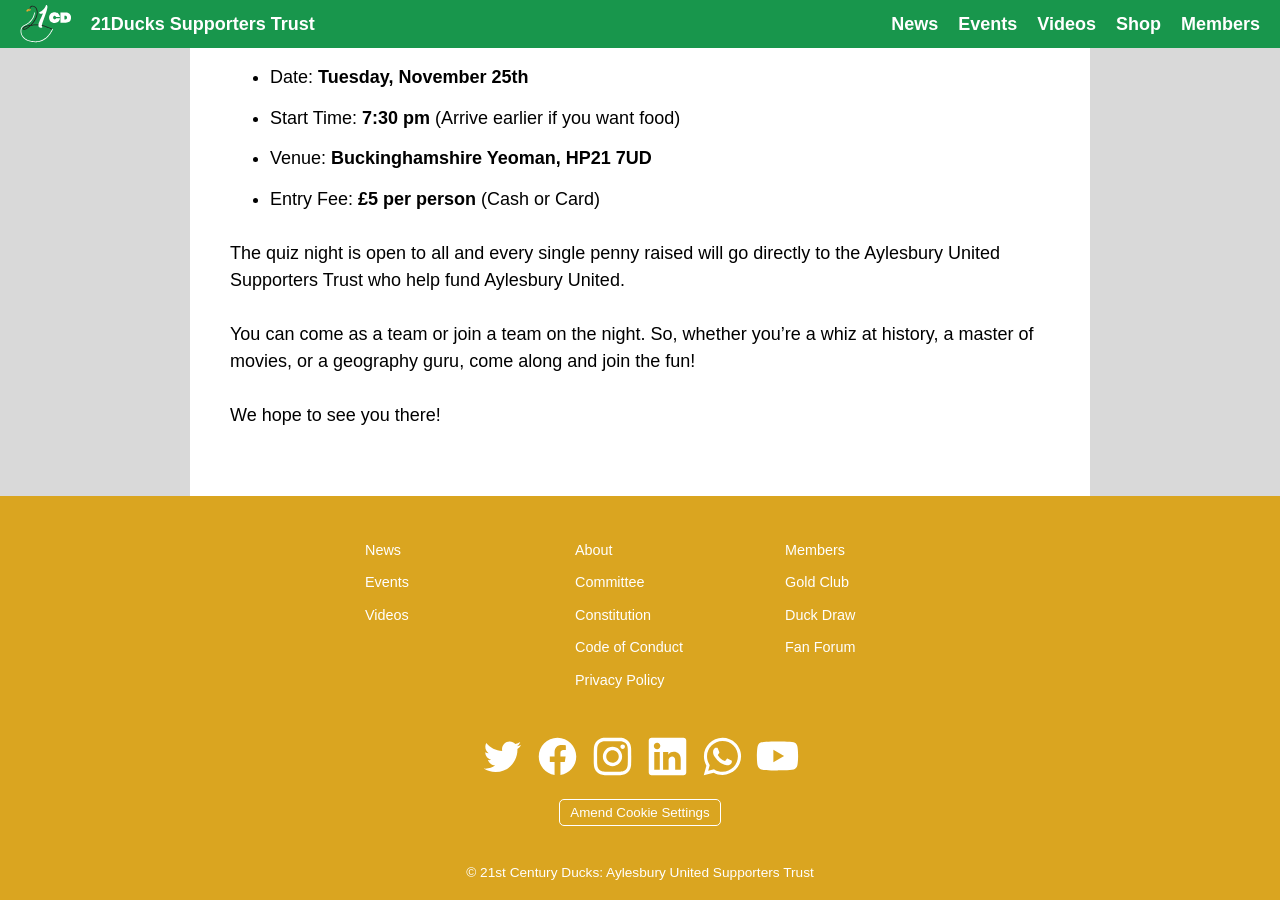
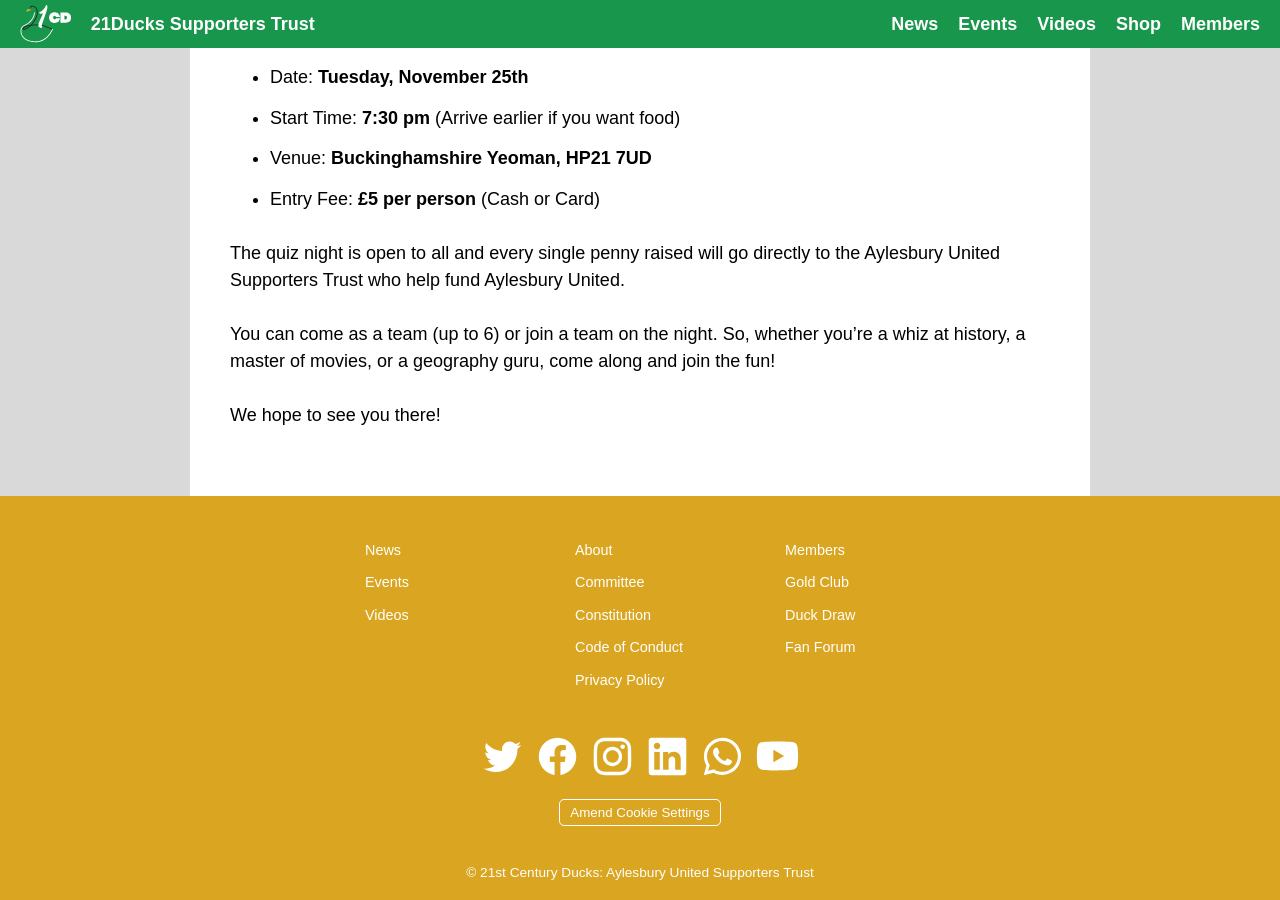
Before and after one commit to RobDWaller/21ducks.github.io, a Jekyll site: the page built from _events/2025-10-20-quiz-night-buckinghamshire-yeoman.md, in a window 1280 px wide and 900 px high, scrolled down 688 px. Built offline with Jekyll 4.4.1, drawn with Linux system fonts in a browser that asks for light colours; comment, search, counter and statistics services are not loaded.

Commit message:
Final version of quiz night post.

```diff
--- a/_events/2025-10-20-quiz-night-buckinghamshire-yeoman.md
+++ b/_events/2025-10-20-quiz-night-buckinghamshire-yeoman.md
@@ -17,6 +17,6 @@ Get ready to test your general knowledge, enjoy a great evening out, and support
 
 The quiz night is open to all and every single penny raised will go directly to the Aylesbury United Supporters Trust who help fund Aylesbury United.
 
-You can come as a team or join a team on the night. So, whether you're a whiz at history, a master of movies, or a geography guru, come along and join the fun!
+You can come as a team (up to 6) or join a team on the night. So, whether you're a whiz at history, a master of movies, or a geography guru, come along and join the fun!
 
 We hope to see you there!
```
